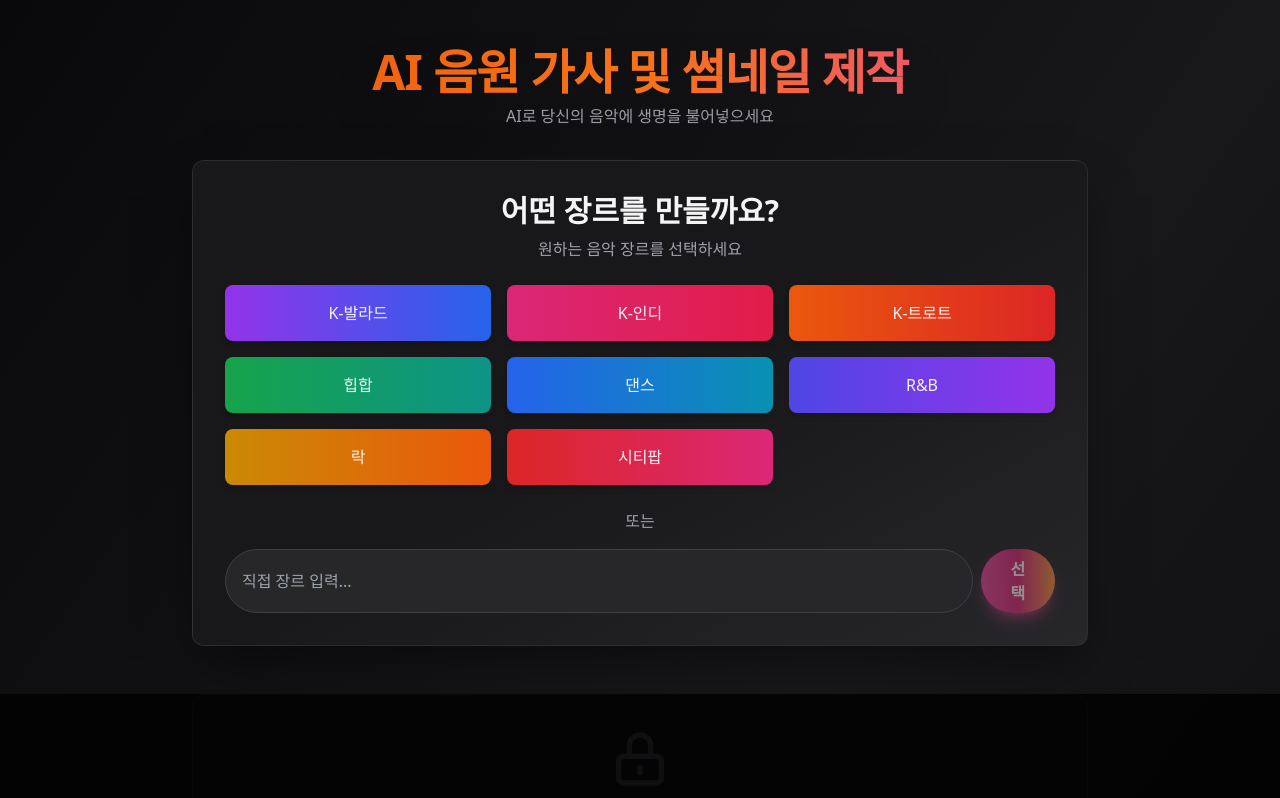
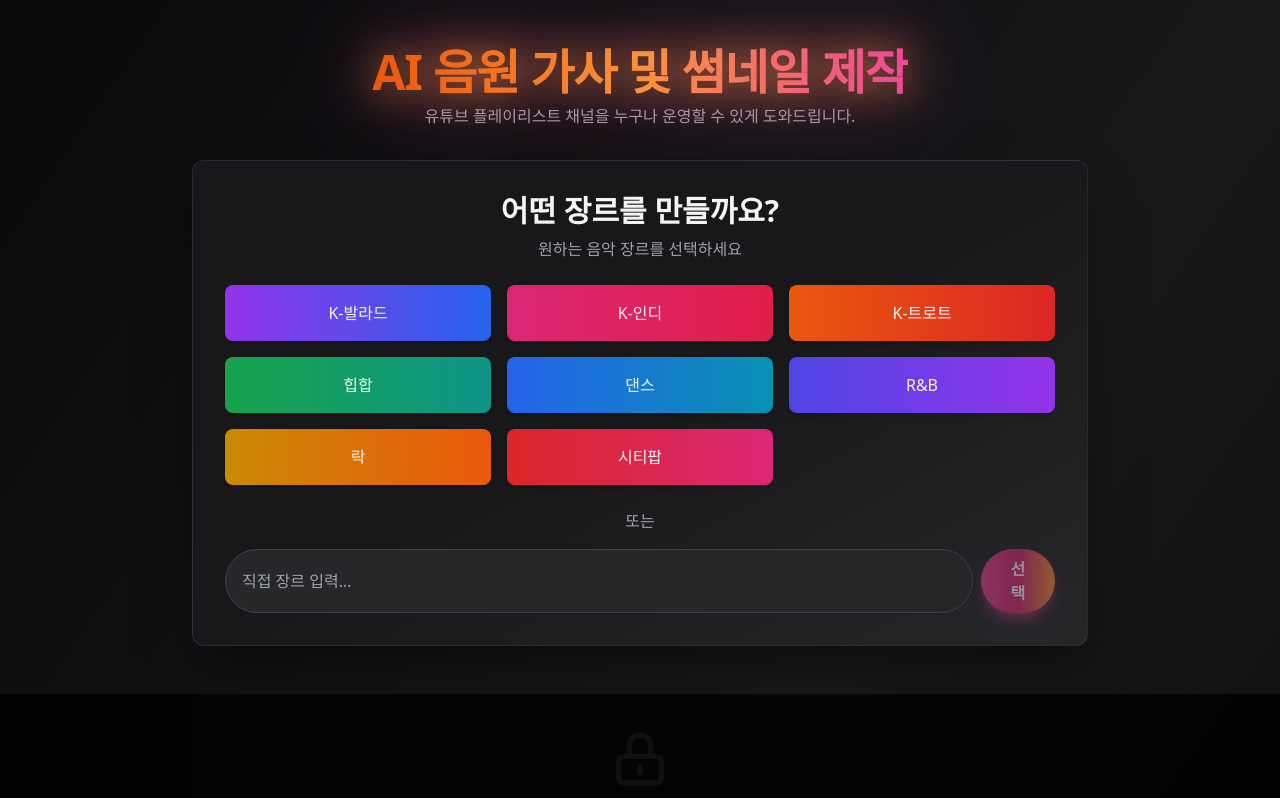
Before and after one commit to angibeom0985-arch/aimusic-l, a React (Vite) app: page /lyrics in a window 1280 px wide. Shown: the top 798 px of the page. Built offline with nearby package versions, Linux system fonts and the light colour scheme.

Commit message:
fix: 사이트 제목 호버 문제 해결 및 네온 그림자 효과 강화, 부제목 수정

```diff
--- a/App.tsx
+++ b/App.tsx
@@ -44,16 +44,19 @@ const AppContent: React.FC = () => {
       <div className="min-h-screen flex flex-col p-4 lg:px-[180px]">
         {showHeader && (
           <header className="text-center mb-8 pt-8">
-            <h1 className="text-4xl md:text-5xl font-bold tracking-tight bg-clip-text text-transparent bg-gradient-to-r from-orange-600 via-orange-500 to-pink-500 drop-shadow-2xl">
+            <h1 className="text-4xl md:text-5xl font-bold tracking-tight">
               <Link
                 to="/"
-                className="hover:drop-shadow-[0_0_15px_rgba(251,146,60,0.6)] transition-all duration-300"
+                className="bg-clip-text text-transparent bg-gradient-to-r from-orange-600 via-orange-400 to-pink-500 hover:from-orange-500 hover:via-orange-300 hover:to-pink-400 transition-all duration-300"
+                style={{
+                  filter: 'drop-shadow(0 0 20px rgba(251, 146, 60, 0.8)) drop-shadow(0 0 40px rgba(236, 72, 153, 0.6))'
+                }}
               >
                 AI 음원 가사 및 썸네일 제작
               </Link>
             </h1>
             <p className="text-zinc-400 mt-2 text-shadow-lg">
-              AI로 당신의 음악에 생명을 불어넣으세요
+              유튜브 플레이리스트 채널을 누구나 운영할 수 있게 도와드립니다.
             </p>
           </header>
         )}
--- a/pages/HomePage.tsx
+++ b/pages/HomePage.tsx
@@ -24,7 +24,12 @@ const HomePage: React.FC<HomePageProps> = ({ apiKey, setApiKey }) => {
     <div className="min-h-screen flex flex-col items-center justify-center p-4">
       {/* 타이틀 */}
       <div className="text-center mb-12">
-        <h1 className="text-5xl md:text-7xl font-bold tracking-tight mb-4 bg-clip-text text-transparent bg-gradient-to-r from-orange-600 via-orange-500 to-pink-500 drop-shadow-2xl filter">
+        <h1
+          className="text-5xl md:text-7xl font-bold tracking-tight mb-4 bg-clip-text text-transparent bg-gradient-to-r from-orange-600 via-orange-400 to-pink-500"
+          style={{
+            filter: 'drop-shadow(0 0 20px rgba(251, 146, 60, 0.8)) drop-shadow(0 0 40px rgba(236, 72, 153, 0.6))'
+          }}
+        >
           AI 음원 가사 및 썸네일 제작
         </h1>
         <p className="text-zinc-400 text-lg md:text-xl drop-shadow-lg">
```
